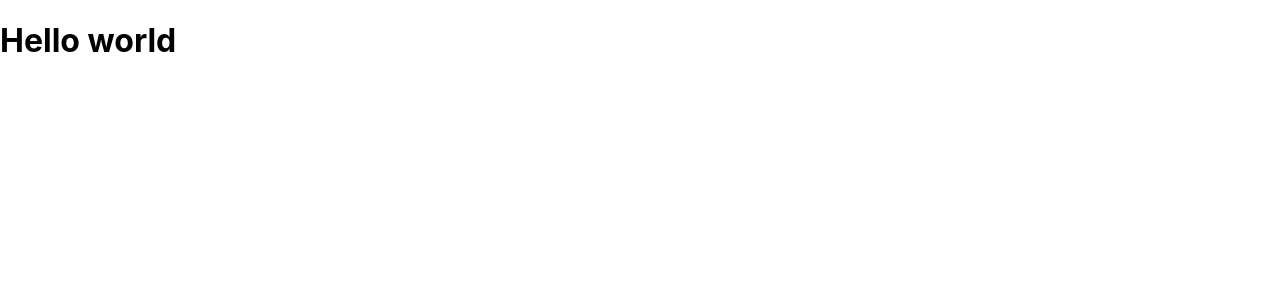
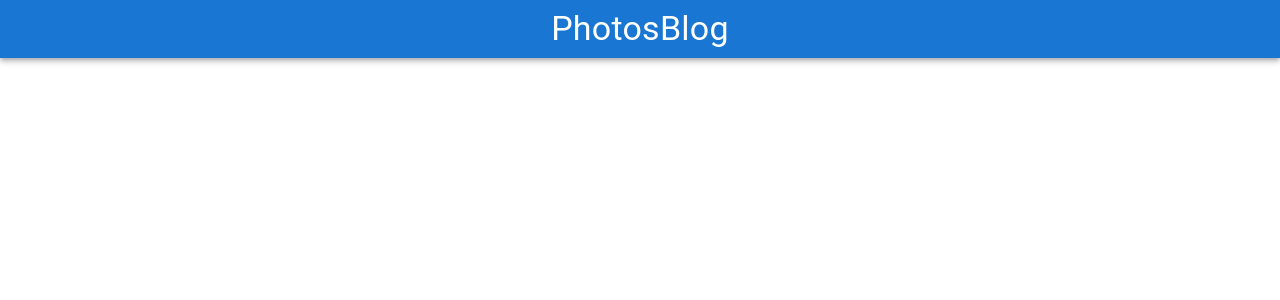
Before and after one commit to mykola-kolomoyets/photos-blog-react-ts, a React (Create React App) app: page / in a window 1280 px wide. Shown: the top 300 px of the page. Built offline with nearby package versions, Linux system fonts and the light colour scheme.

Commit message:
v0.1.1
- connected materialUI
- added header component with navbar

```diff
--- a/package.json
+++ b/package.json
@@ -1,6 +1,6 @@
 {
   "name": "photos-gallery",
-  "version": "0.1.0",
+  "version": "0.1.1",
   "private": true,
   "dependencies": {
     "@emotion/react": "^11.10.0",
--- a/src/App.tsx
+++ b/src/App.tsx
@@ -1,10 +1,13 @@
 import React from 'react';
 
 import './App.scss';
+import Header from './components/layout/header';
 
 function App() {
 	return (
-		<h1>Hello world</h1>
+		<main>
+			<Header />
+		</main>
 	);
 }
 
--- /dev/null
+++ b/src/components/layout/header/index.tsx
@@ -0,0 +1,9 @@
+import Navbar from '../../ui/navbar';
+
+const Header = () => (
+	<header>
+		<Navbar />
+	</header>
+);
+
+export default Header;
--- /dev/null
+++ b/src/components/ui/navbar/index.tsx
@@ -0,0 +1,15 @@
+import {FC} from 'react';
+
+import {AppBar, Typography} from '@mui/material';
+
+import styles from './navbar.module.scss';
+
+const Navbar: FC = () => (
+	<AppBar position="sticky">
+		<Typography className={styles.navbar} align="center" variant="h4">
+			PhotosBlog
+		</Typography>
+	</AppBar>
+);
+
+export default Navbar;
--- /dev/null
+++ b/src/components/ui/navbar/navbar.module.scss
@@ -0,0 +1,3 @@
+.navbar {
+  padding: 8px 0;
+}
```
